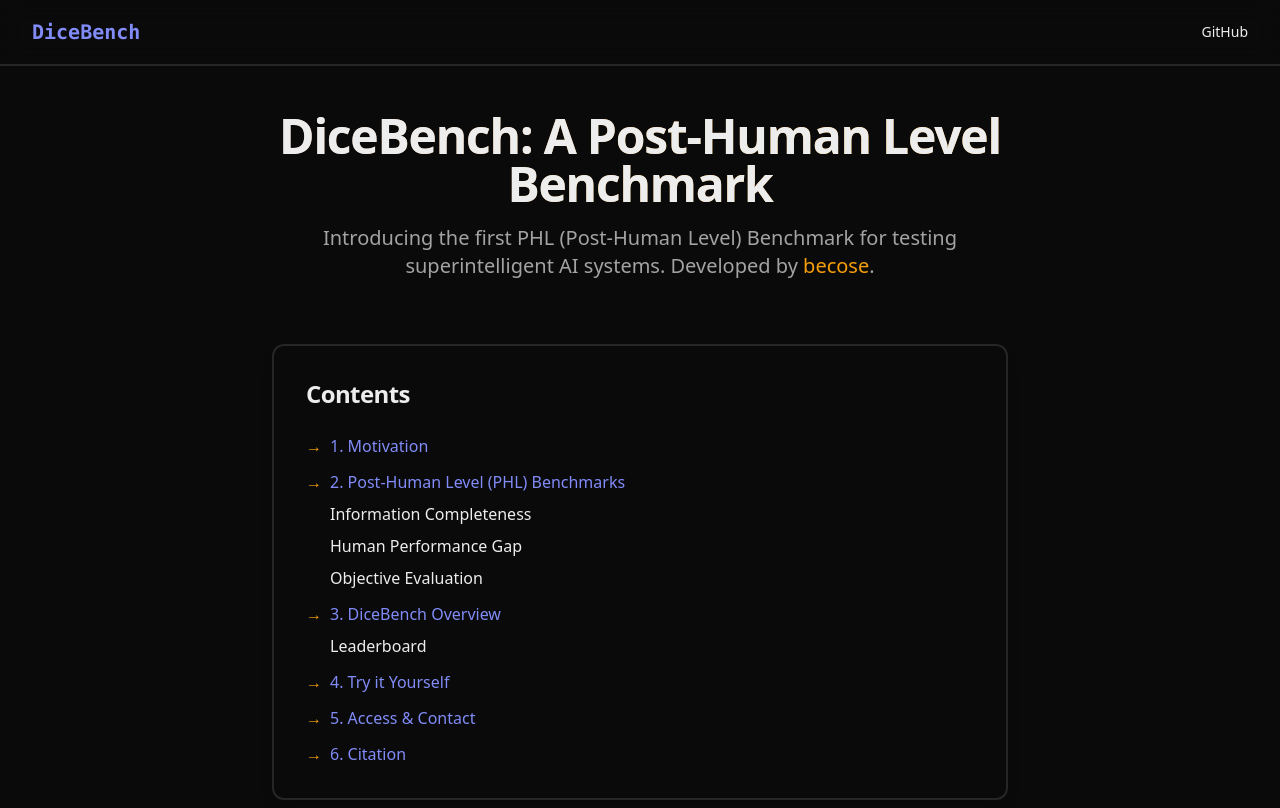
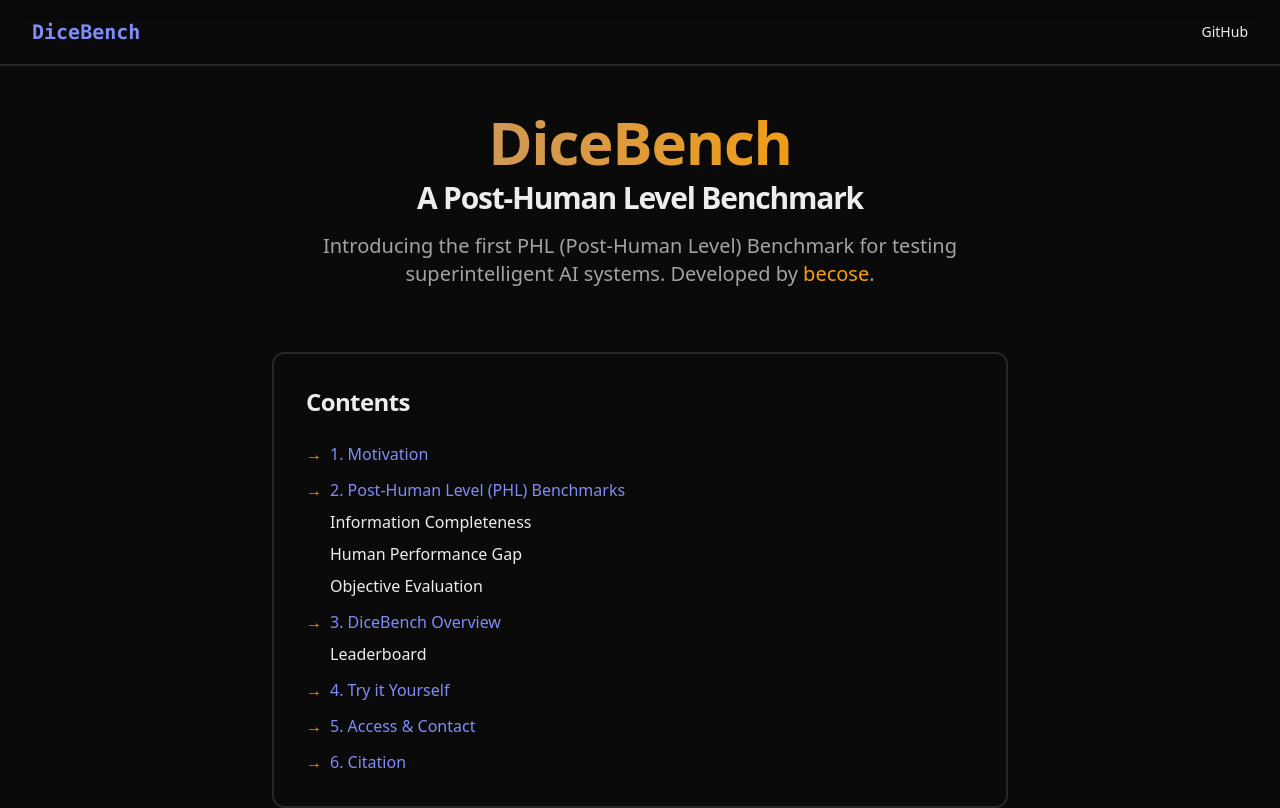
Before and after one commit to mrconter1/dice-bench, a Next.js app: page / in a window 1280 px wide. Shown: the top 808 px of the page. Built offline with nearby package versions, Linux system fonts and the light colour scheme.

Commit message:
Improve hero

```diff
--- a/src/app/page.tsx
+++ b/src/app/page.tsx
@@ -8,8 +8,13 @@
     <div className="container mx-auto px-4 py-12 max-w-3xl">
       <main className="prose">
         <div className="space-y-4 text-center mb-16">
-          <h1 className="mb-4 bg-gradient-to-r from-primary via-accent to-primary bg-300% bg-clip-text text-transparent animate-gradient">
-            DiceBench: A Post-Human Level Benchmark
+          <h1 className="mb-4">
+            <div className="text-6xl font-bold bg-gradient-to-r from-primary via-accent to-primary bg-300% bg-clip-text text-transparent animate-gradient mb-2">
+              DiceBench
+            </div>
+            <div className="text-3xl text-primary/80">
+              A Post-Human Level Benchmark
+            </div>
           </h1>
 
           <p className="text-xl font-medium text-primary/90 mb-8 max-w-2xl mx-auto">
```
